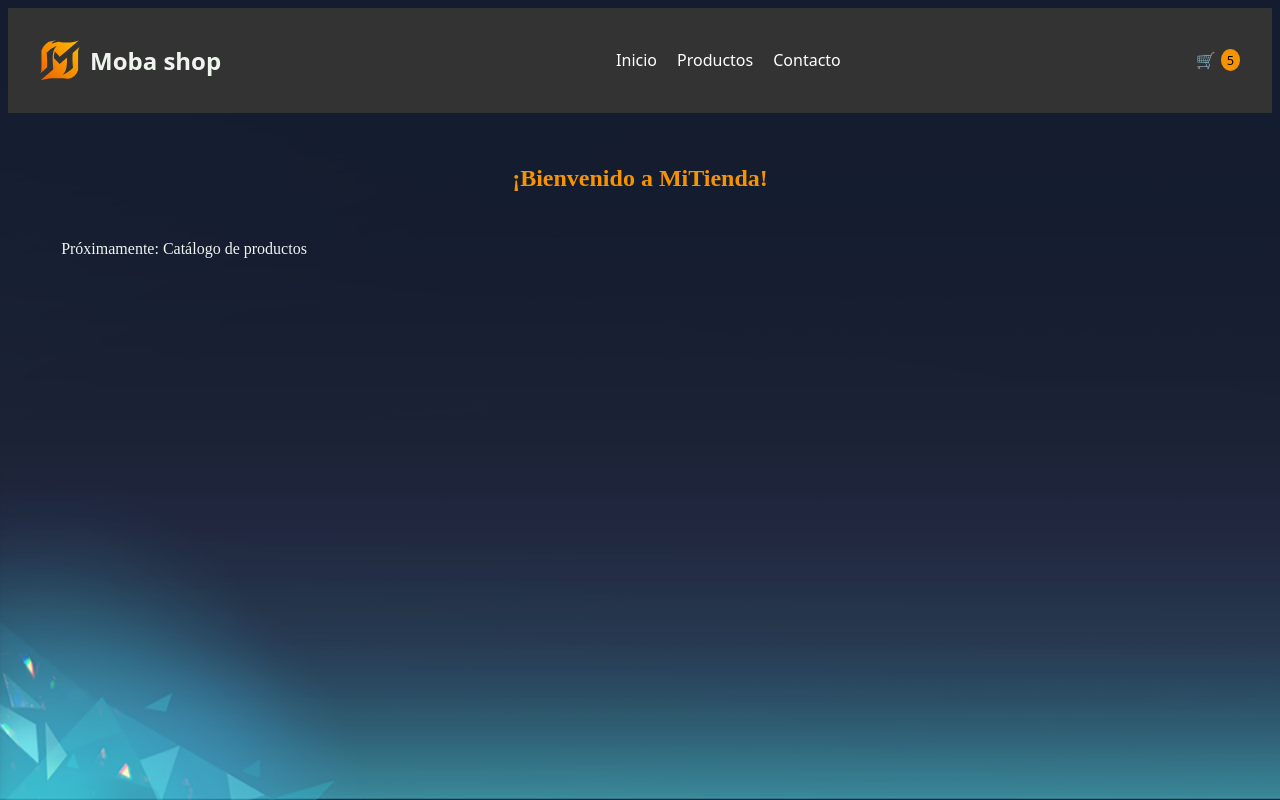
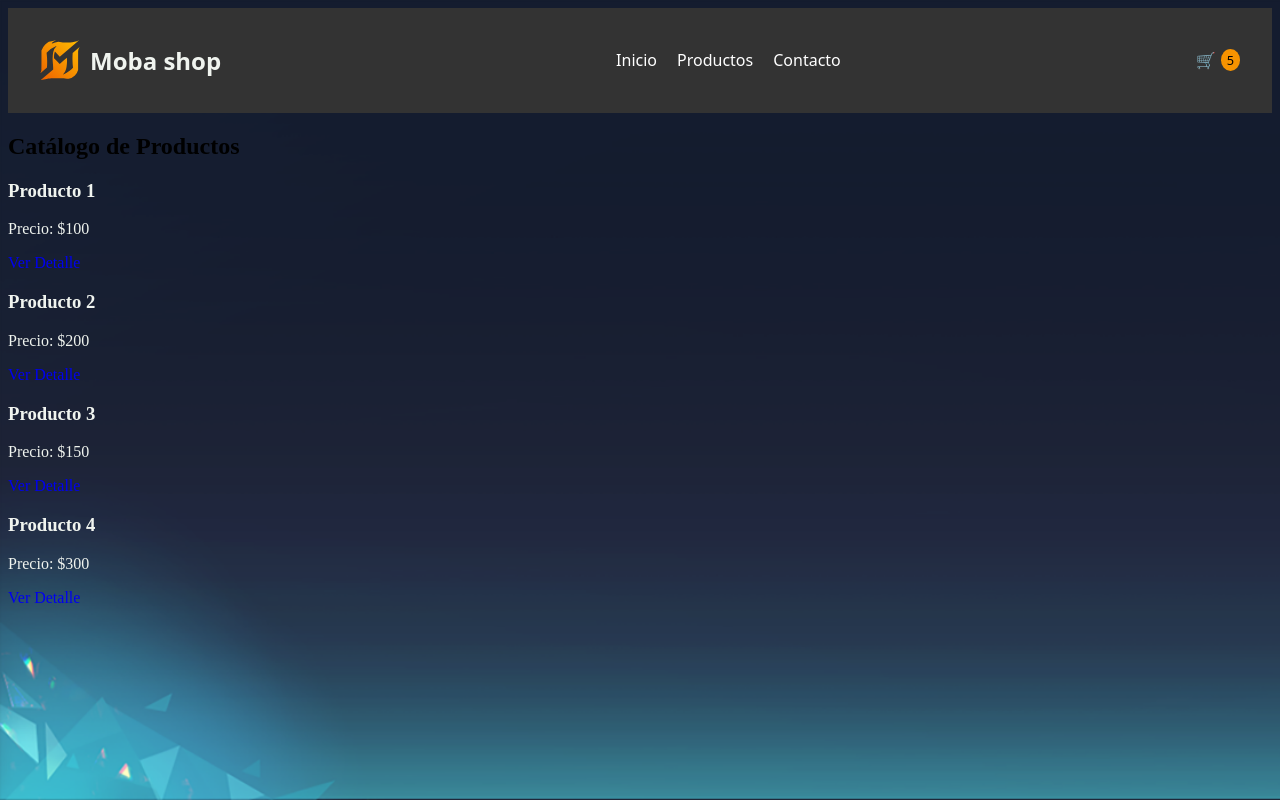
Before and after one commit to juasai/mobashop2, a React (Vite) app: page /productos in a window 1280 px wide. Built offline with nearby package versions, Linux system fonts and the light colour scheme.

Commit message:
test config

```diff
--- a/src/App.jsx
+++ b/src/App.jsx
@@ -6,8 +6,10 @@
 import "./styles/style.scss";
 import Navbar from "./components/Navbar/Navbar";
 import Home from "./containers/Home/Home";
+import ItemListContainer from "./containers/ItemListContainer/ItemListContainer";
+import ItemDetailContainer from "./containers/ItemDetailContainer/ItemDetailContainer";
 
-import { BrowserRouter } from "react-router-dom";
+import { BrowserRouter, Routes, Route } from "react-router-dom";
 //const basename = process.env.NODE_ENV === "production" ? "/mobashop2" : "";
 // Configuración del basename
 const basename = import.meta.env.PROD ? "/mobashop2" : "";
@@ -19,10 +21,13 @@ function App() {
      <BrowserRouter basename={basename}>
       <main>
         <Navbar />
-        <Home welcomeMessage="¡Bienvenido a MiTienda!">
-          {/* Aquí iran los productos */}
-          <p>Próximamente: Catálogo de productos</p>
-        </Home>
+        <Routes>
+          <Route path="/" element={<Home welcomeMessage="¡Bienvenido a MiTienda!" />} />
+          <Route path="/productos" element={<ItemListContainer />} />
+          <Route path="/productos/:category" element={<ItemListContainer />} />
+          <Route path="/producto/:id" element={<ItemDetailContainer />} />
+          <Route path="*" element={<p>404 - Página no encontrada</p>} />
+        </Routes>
       </main>
     </BrowserRouter>
   )
--- /dev/null
+++ b/src/components/ItemCount/ItemCount.jsx
@@ -0,0 +1,24 @@
+import React, { useState } from "react";
+
+const ItemCount = ({ stock, initial }) => {
+  const [count, setCount] = useState(initial);
+
+  const handleAdd = () => {
+    if (count < stock) setCount(count + 1);
+  };
+
+  const handleSubtract = () => {
+    if (count > 1) setCount(count - 1);
+  };
+
+  return (
+    <div>
+      <button onClick={handleSubtract}>-</button>
+      <span>{count}</span>
+      <button onClick={handleAdd}>+</button>
+      <button>Agregar al carrito</button>
+    </div>
+  );
+};
+
+export default ItemCount;
--- /dev/null
+++ b/src/components/ItemDetail/ItemDetail.jsx
@@ -0,0 +1,15 @@
+import React from "react";
+import ItemCount from "../ItemCount/ItemCount";
+
+const ItemDetail = ({ product }) => {
+  return (
+    <div>
+      <h2>{product.name}</h2>
+      <p>{product.description}</p>
+      <p>Precio: ${product.price}</p>
+      <ItemCount stock={10} initial={1} />
+    </div>
+  );
+};
+
+export default ItemDetail;
--- /dev/null
+++ b/src/components/ItemList/Item.jsx
@@ -0,0 +1,14 @@
+import React from "react";
+import { Link } from "react-router-dom";
+
+const Item = ({ product }) => {
+  return (
+    <div>
+      <h3>{product.name}</h3>
+      <p>Precio: ${product.price}</p>
+      <Link to={`/producto/${product.id}`}>Ver Detalle</Link>
+    </div>
+  );
+};
+
+export default Item;
--- /dev/null
+++ b/src/components/ItemList/ItemList.jsx
@@ -0,0 +1,14 @@
+import React from "react";
+import Item from "./Item";
+
+const ItemList = ({ products }) => {
+  return (
+    <div>
+      {products.map((product) => (
+        <Item key={product.id} product={product} />
+      ))}
+    </div>
+  );
+};
+
+export default ItemList;
--- /dev/null
+++ b/src/containers/ItemDetailContainer/ItemDetailContainer.jsx
@@ -0,0 +1,26 @@
+import React, { useEffect, useState } from "react";
+import { useParams } from "react-router-dom";
+import { getProductById } from "../../mockData";
+import ItemDetail from "../../components/ItemDetail/ItemDetail";
+
+const ItemDetailContainer = () => {
+  const { id } = useParams();
+  const [product, setProduct] = useState(null);
+
+  useEffect(() => {
+    const fetchProduct = async () => {
+      const data = await getProductById(id);
+      setProduct(data);
+    };
+
+    fetchProduct();
+  }, [id]);
+
+  return (
+    <div>
+      {product ? <ItemDetail product={product} /> : <p>Cargando...</p>}
+    </div>
+  );
+};
+
+export default ItemDetailContainer;
--- /dev/null
+++ b/src/containers/ItemListContainer/ItemListContainer.jsx
@@ -0,0 +1,29 @@
+import React, { useEffect, useState } from "react";
+import { useParams } from "react-router-dom";
+import { getProductsByCategory, getProducts } from "../../mockData";
+import ItemList from "../../components/ItemList/ItemList";
+
+const ItemListContainer = () => {
+  const { category } = useParams();
+  const [products, setProducts] = useState([]);
+
+  useEffect(() => {
+    const fetchProducts = async () => {
+      const data = category
+        ? await getProductsByCategory(category)
+        : await getProducts();
+      setProducts(data);
+    };
+
+    fetchProducts();
+  }, [category]);
+
+  return (
+    <div>
+      <h2>{category ? `Categoría: ${category}` : "Catálogo de Productos"}</h2>
+      <ItemList products={products} />
+    </div>
+  );
+};
+
+export default ItemListContainer;
--- /dev/null
+++ b/src/mockData.js
@@ -0,0 +1,30 @@
+const products = [
+  { id: 1, name: "Producto 1", category: "categoria1", price: 100, description: "Descripción del producto 1" },
+  { id: 2, name: "Producto 2", category: "categoria2", price: 200, description: "Descripción del producto 2" },
+  { id: 3, name: "Producto 3", category: "categoria1", price: 150, description: "Descripción del producto 3" },
+  { id: 4, name: "Producto 4", category: "categoria3", price: 300, description: "Descripción del producto 4" },
+];
+
+export const getProducts = () => {
+  return new Promise((resolve) => {
+    setTimeout(() => {
+      resolve(products);
+    }, 1000);
+  });
+};
+
+export const getProductById = (id) => {
+  return new Promise((resolve) => {
+    setTimeout(() => {
+      resolve(products.find((product) => product.id === parseInt(id)));
+    }, 1000);
+  });
+};
+
+export const getProductsByCategory = (category) => {
+  return new Promise((resolve) => {
+    setTimeout(() => {
+      resolve(products.filter((product) => product.category === category));
+    }, 1000);
+  });
+};
```
